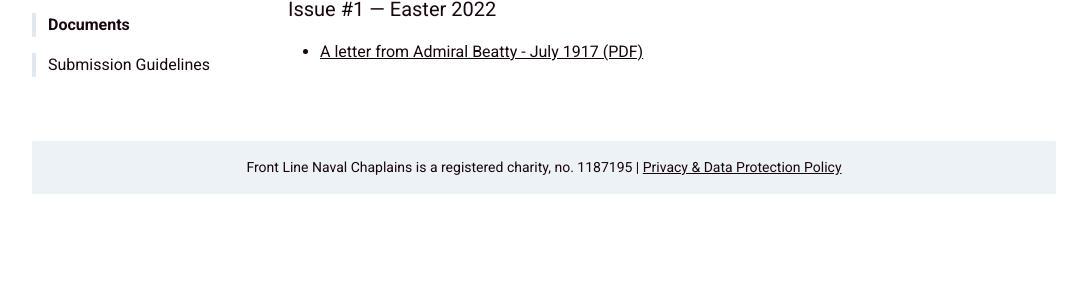
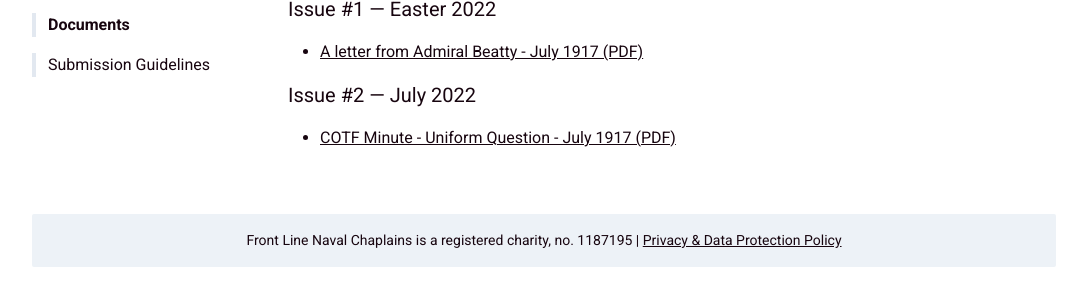
Before and after one commit to frontlinenavalchaplains/website, an Eleventy site: page magazine/documents.njk in a window 1280 px wide. Shown: the part 231-536 px from the top of the page, without its empty margins (96-1183 px from the left). Built offline with nearby package versions, Linux system fonts and the light colour scheme; Eleventy itself is replaced by a stand-in of ours; files that its build step writes are made by us from their sources.

Commit message:
Add magazine document for issue #2

```diff
--- a/magazine/documents.njk
+++ b/magazine/documents.njk
@@ -20,5 +20,13 @@ layout: layouts/base
         <a href="{{ '/files/FLNC-Pennant-1-Beatty.pdf' | url }}" class="underline" download>A letter from Admiral Beatty - July 1917 (PDF)</a>
       </li>
     </ul>
+
+    <h2 class="text-xl mb-4">Issue #2 — July 2022</h2>
+
+    <ul class="list-disc list-outside m-4 pl-4">
+      <li>
+        <a href="{{ '/files/FLNC-Pennant-2-Uniform-Question-1917.pdf' | url }}" class="underline" download>COTF Minute - Uniform Question - July 1917 (PDF)</a>
+      </li>
+    </ul>
   </div>
 </div>
```
Also changed, not shown: 1 other file.
